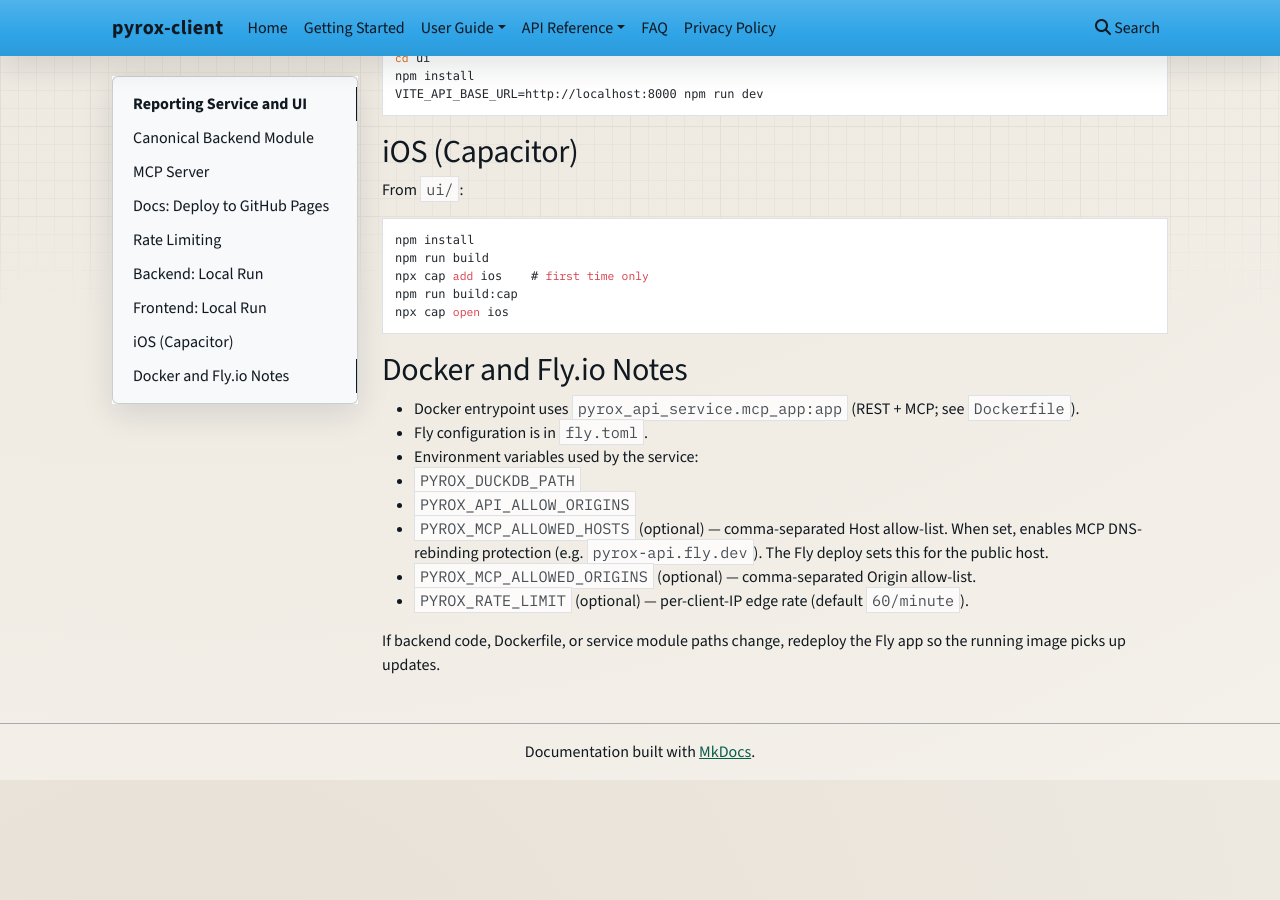
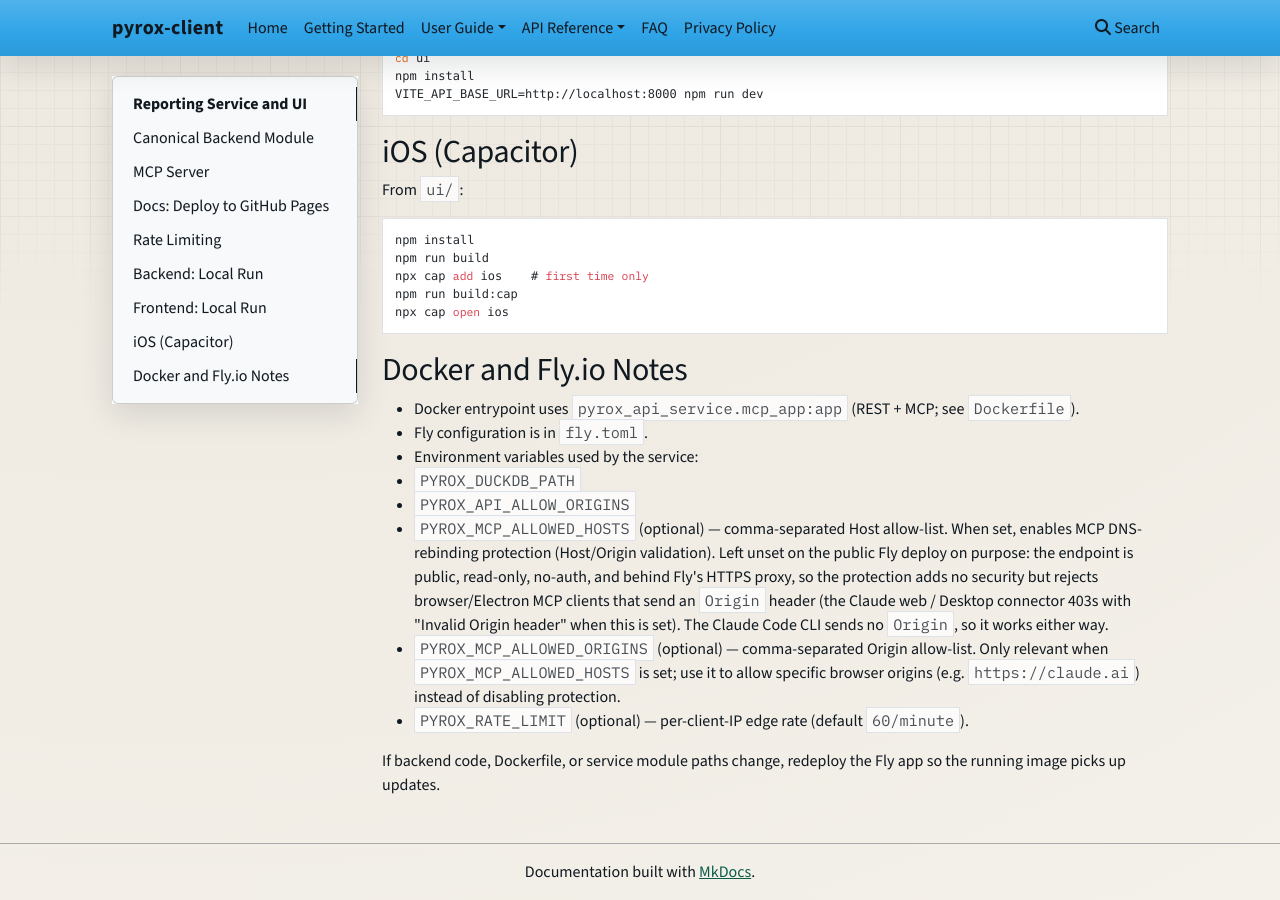
Before and after one commit to vmatei2/pyrox-client, an MkDocs documentation site: the page built from docs/maintainers/reporting-service.md, in a window 1280 px wide and 900 px high, scrolled down 1473 px. Built offline with MkDocs 1.6.1, drawn with Linux system fonts in a browser that asks for light colours; nearby versions of some CDN libraries; before the commit the page ends 2253 px from its top, so only the background shows below that.

Commit message:
drop dns-rebinding connection so the Claude UI connector can connect

```diff
--- a/docs/maintainers/reporting-service.md
+++ b/docs/maintainers/reporting-service.md
@@ -103,9 +103,15 @@
   - `PYROX_DUCKDB_PATH`
   - `PYROX_API_ALLOW_ORIGINS`
   - `PYROX_MCP_ALLOWED_HOSTS` (optional) — comma-separated Host allow-list. When
-    set, enables MCP DNS-rebinding protection (e.g. `pyrox-api.fly.dev`). The Fly
-    deploy sets this for the public host.
+    set, enables MCP DNS-rebinding protection (Host/Origin validation). Left unset
+    on the public Fly deploy on purpose: the endpoint is public, read-only, no-auth,
+    and behind Fly's HTTPS proxy, so the protection adds no security but rejects
+    browser/Electron MCP clients that send an `Origin` header (the Claude web /
+    Desktop connector 403s with "Invalid Origin header" when this is set). The
+    Claude Code CLI sends no `Origin`, so it works either way.
   - `PYROX_MCP_ALLOWED_ORIGINS` (optional) — comma-separated Origin allow-list.
+    Only relevant when `PYROX_MCP_ALLOWED_HOSTS` is set; use it to allow specific
+    browser origins (e.g. `https://claude.ai`) instead of disabling protection.
   - `PYROX_RATE_LIMIT` (optional) — per-client-IP edge rate (default `60/minute`).
 
 If backend code, Dockerfile, or service module paths change, redeploy the Fly
```
Also changed, not shown: fly.toml (+7 -1 lines), 1 other file.
